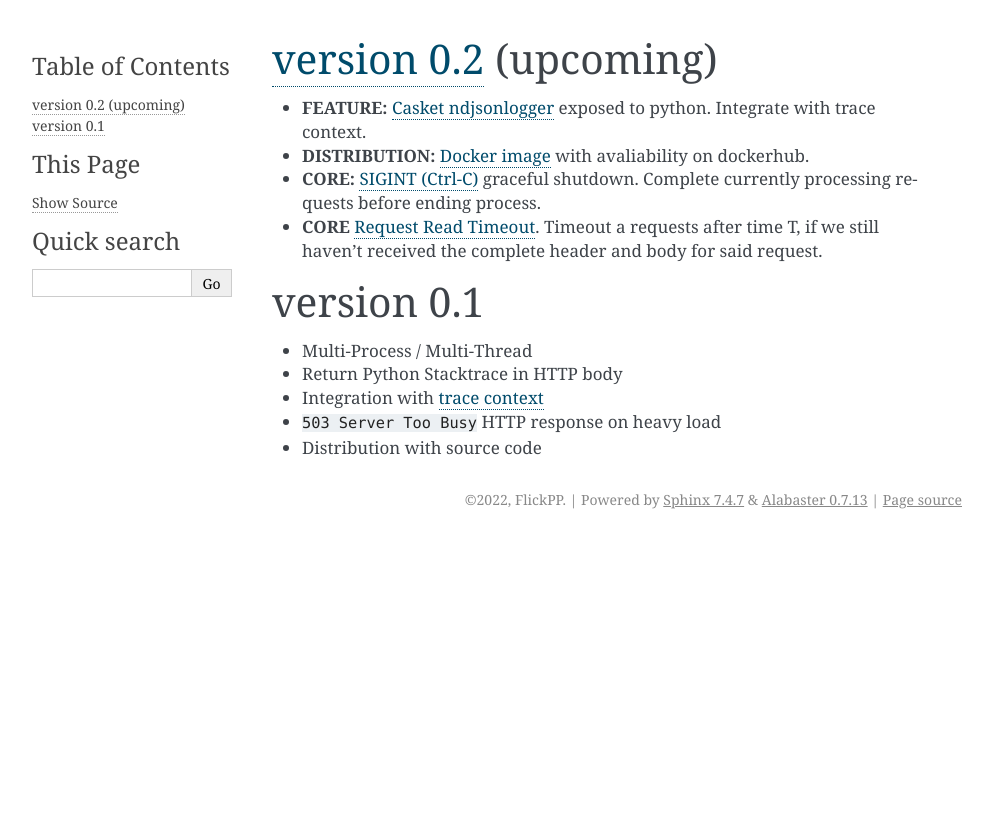
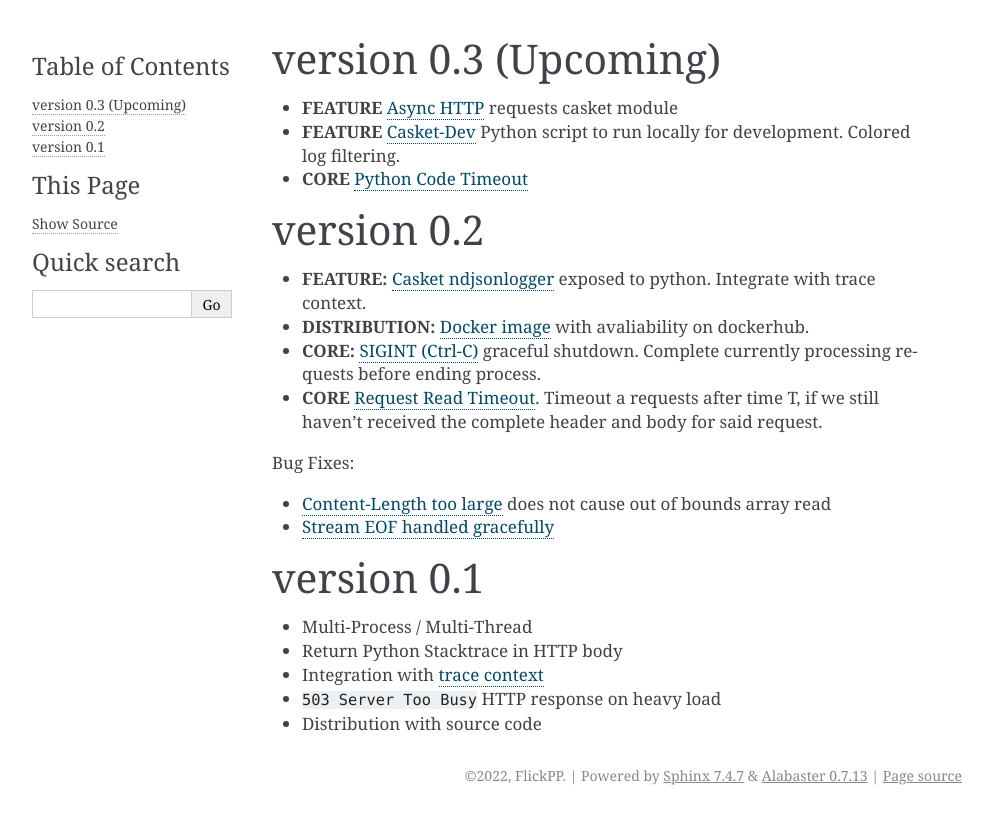
Before and after one commit to flickpp/casket, a Sphinx documentation site: the page built from doc/releases.rst, in a window 1280 px wide. Shown: the top 824 px of the page, without its empty margins (148-1140 px from the left). Built offline with Sphinx 7.4.7, drawn with Linux system fonts in a browser that asks for light colours.

Commit message:
release v0.2

```diff
--- a/doc/releases.rst
+++ b/doc/releases.rst
@@ -1,5 +1,17 @@
+version  0.3 (Upcoming)
+~~~~~~~~~~~~~~~~~~~~~~~~~~
 
-`version 0.2`_ (upcoming)
+* **FEATURE** `Async HTTP`_ requests casket module
+* **FEATURE** `Casket-Dev`_ Python script to run locally for development. Colored log filtering.
+* **CORE** `Python Code Timeout`_
+
+
+.. _Async HTTP: https://github.com/flickpp/casket/issues/10
+.. _Casket-Dev: https://github.com/flickpp/casket/issues/17
+.. _Python Code Timeout: https://github.com/flickpp/casket/issues/7
+
+
+version 0.2
 ~~~~~~~~~~~~~~~~~~~~~~~~~~~~
 
 * **FEATURE:** `Casket ndjsonlogger`_ exposed to python. Integrate with trace context.
@@ -7,11 +19,19 @@
 * **CORE:** `SIGINT (Ctrl-C)`_ graceful shutdown. Complete currently processing requests before ending process.
 * **CORE** `Request Read Timeout`_. Timeout a requests after time T, if we still haven't received the complete header and body for said request.
 
+Bug Fixes:
+
+* `Content-Length too large`_ does not cause out of bounds array read
+* `Stream EOF handled gracefully`_
+
+
 .. _version 0.2: https://github.com/flickpp/casket/issues?q=milestone%3A%22release+0.2%22+
 .. _Casket ndjsonlogger: https://github.com/flickpp/casket/issues/4
 .. _Docker image: https://github.com/flickpp/casket/issues/1
 .. _SIGINT (Ctrl-C): https://github.com/flickpp/casket/issues/5
 .. _Request Read Timeout: https://github.com/flickpp/casket/issues/6
+.. _Content-Length too large: https://github.com/flickpp/casket/issues/15
+.. _Stream EOF handled gracefully: https://github.com/flickpp/casket/issues/14
 
 
 
```
Also changed, not shown: 1 other file.
